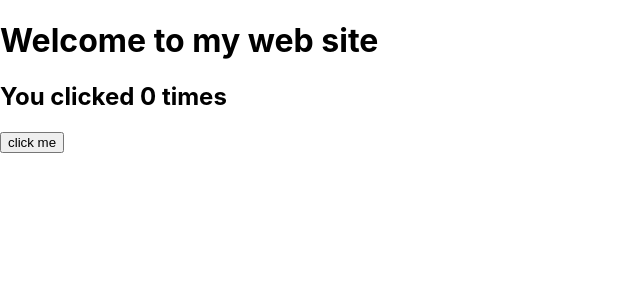
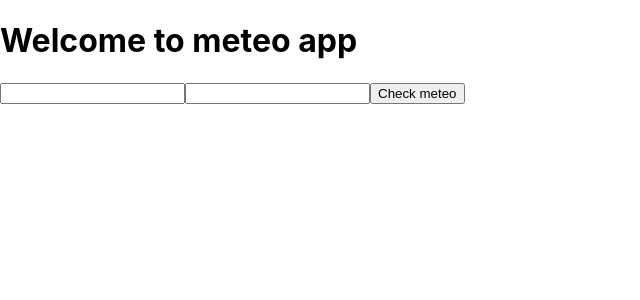
Before and after one commit to uzairsaid/ReactExericise, a React (Create React App) app: page / in a window 1280 px wide. Shown: the top 300 px of the page, without its empty margins (0-640 px from the left). Built offline with nearby package versions, Linux system fonts and the light colour scheme.

Commit message:
Fetching data with an api

```diff
--- a/src/App.js
+++ b/src/App.js
@@ -1,4 +1,4 @@
-import logo from './logo.svg';
+
 import './App.css';
 import Header from './components/Header'
 
--- a/src/components/Header.js
+++ b/src/components/Header.js
@@ -1,19 +1,71 @@
 import React from "react";
-import { useState } from "react";
+import { useState ,useEffect} from "react";
 
 function Header(){
-    const text = "Welcome to my web site";
-    const [count, setCount] = useState(0);
+    const text = "Welcome to meteo app";
+    const [latitude, setLatitude] = useState(0);
+    const [longitude, setLongitude] = useState(0);
+    const [data, setData] = useState(null);
+    const [loading, setLoading] = useState(false);
 
-    const handleClick = ()=>{
-        setCount(count+1);
+    const appid = "dde0a4dcefbdab3fac4077a9e9c86a05";
+
+    const handleLatitudeChange = (e)=>{
+        setLatitude(e.target.value)
+
     }
+
+    const handleLongitudeChange = (e)=>{
+        setLongitude(e.target.value)
+
+    }
+
+    const handleSubmit = (e)=>{
+        e.preventDefault();
+        setLoading(true);
+        console.log(data);
+
+    }
+    const [error, setError] = useState(null);
+
+    useEffect(() => {
+      const fetchData = async () => {
+        try {
+          const response = await fetch(`https://api.openweathermap.org/data/2.5/weather?lat=${latitude}&lon=${longitude}&appid=${appid}`);
+
+          if (!response.ok) {
+            throw new Error('Network response was not ok');
+          }
+
+          const responseData = await response.json();
+          setData(responseData);
+        } catch (err) {
+          setError(err);
+        } finally {
+          setLoading(false); // Move this here to ensure it's called after fetching
+        }
+      };
+
+      if (loading) {
+        fetchData(); // Call fetchData when loading is true
+      }
+    }, [loading, latitude, longitude, appid]); // Include appid in the dependencies
+
+    if (loading) return <div>Loading...</div>;
+    if (error) return <div>Error: {error.message}</div>;
+
 
     return (
        <div>
             <h1>{text}</h1>
-            <h2>You clicked {count} times</h2>
-            <button onClick={handleClick}> click me </button>
+
+            <form onSubmit={handleSubmit}>
+                <input type="text" name="latitude" className="latitude-input" onChange={handleLatitudeChange}/>
+                <input type="text" name="longitude" className="longitude-input" onChange={handleLongitudeChange}/>
+                <button type="submit">Check meteo </button>
+
+            </form>
+
        </div>
     );
 }
```
